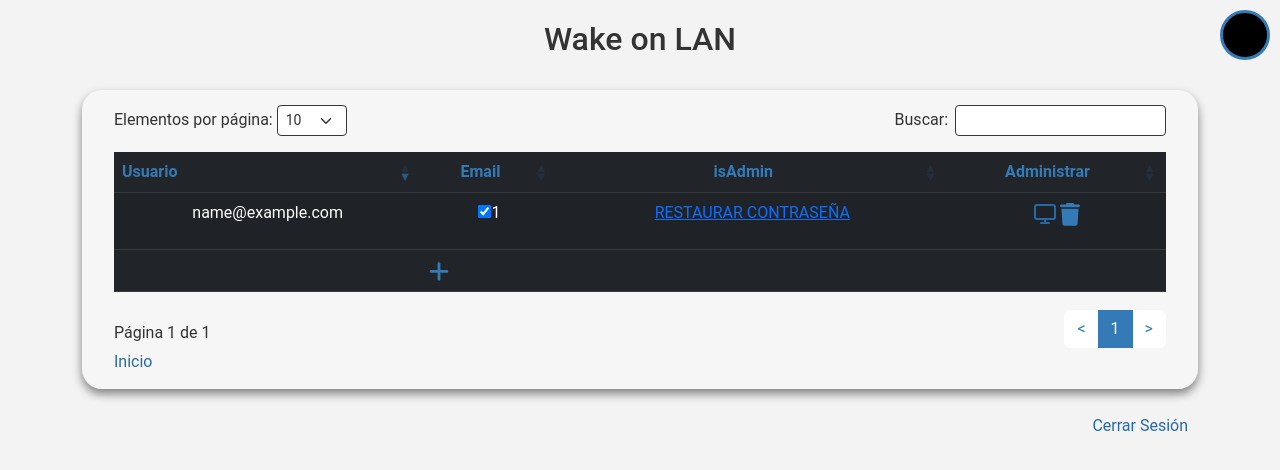
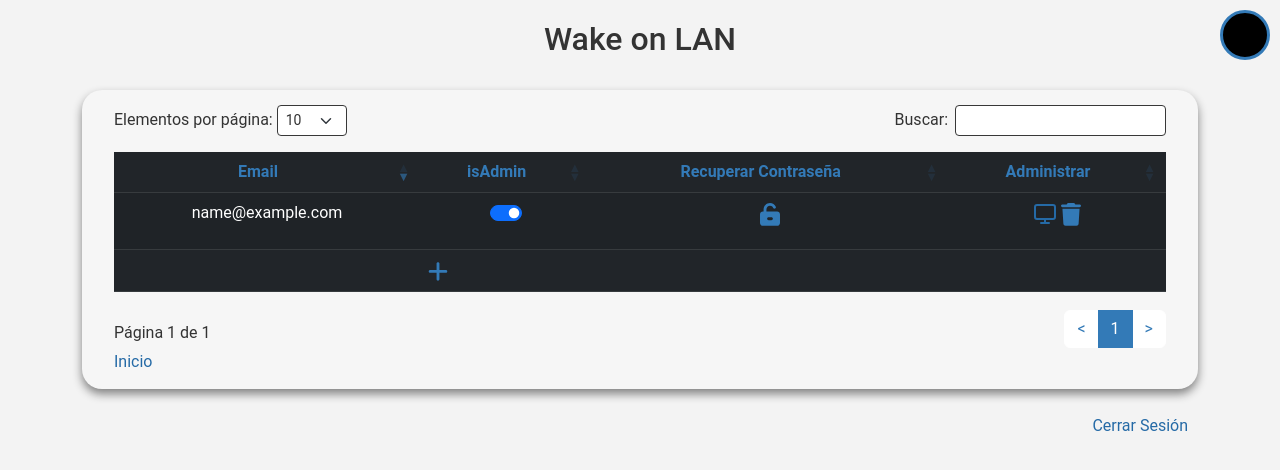
Before and after one commit to DAT-ETSIT/wolwebapp, a Flask app: page /users in a window 1280 px wide. Shown: the top 470 px of the page. Run offline with Flask 2, Linux system fonts and the light colour scheme; a user stored in the database is signed in; tables that the repository leaves empty hold one stand-in row (values such as "Sample post"); parts of the project's set-up code (start-up, migrations or seed data) failed here and were passed over; some libraries are stand-ins or nearby versions.

Commit message:
Improved styles

```diff
--- a/static/js/theme.js
+++ b/static/js/theme.js
@@ -13,15 +13,24 @@ const getCurrentTheme = () => {
 const loadTheme = (theme) => {
     const root = document.querySelector(':root');
     const table = document.querySelector('.table');
-    table.classList.remove("table-dark");
-    table.classList.remove("table-light");
+    try{
+        table.classList.remove("table-dark");
+        table.classList.remove("table-light");
+    }
+    catch {}
     if(theme === "dark"){
         themeBtn.innerHTML = `<svg xmlns="http://www.w3.org/2000/svg" width="24" height="24" viewBox="0 0 24 24" fill="none" stroke="#000000" stroke-width="2" stroke-linecap="round" stroke-linejoin="round" class="feather feather-sun"><circle cx="12" cy="12" r="5"></circle><line x1="12" y1="1" x2="12" y2="3"></line><line x1="12" y1="21" x2="12" y2="23"></line><line x1="4.22" y1="4.22" x2="5.64" y2="5.64"></line><line x1="18.36" y1="18.36" x2="19.78" y2="19.78"></line><line x1="1" y1="12" x2="3" y2="12"></line><line x1="21" y1="12" x2="23" y2="12"></line><line x1="4.22" y1="19.78" x2="5.64" y2="18.36"></line><line x1="18.36" y1="5.64" x2="19.78" y2="4.22"></line></svg>`;
+        try{
         table.classList.add("table-dark");
+        }
+        catch{}
     }
     else{
         themeBtn.innerHTML = `<svg xmlns="http://www.w3.org/2000/svg" width="24" height="24" viewBox="0 0 24 24" fill="none" stroke="#FFFFFF" stroke-width="2" stroke-linecap="round" stroke-linejoin="round" class="feather feather-moon"><path d="M21 12.79A9 9 0 1 1 11.21 3 7 7 0 0 0 21 12.79z"></path></svg>`;
+        try{
         table.classList.add("table-light");
+        }
+        catch{}
     }
     root.setAttribute('color-scheme', `${theme}`);
 }
--- a/static/js/userFunctions.js
+++ b/static/js/userFunctions.js
@@ -8,8 +8,8 @@ function addUser() {
                     <td>
                     </td>
                     <td class="text-center">
-                      <a href="#" onclick="cancelUser($(this))">CANCELAR</a>
-                      <a href="#" onclick="saveUser($(this))">GUARDAR</a>
+                      <a href="#" onclick="cancelUser($(this))"><svg class="saveIcon" xmlns="http://www.w3.org/2000/svg" viewBox="0 0 320 512"><path d="M310.6 150.6c12.5-12.5 12.5-32.8 0-45.3s-32.8-12.5-45.3 0L160 210.7 54.6 105.4c-12.5-12.5-32.8-12.5-45.3 0s-12.5 32.8 0 45.3L114.7 256 9.4 361.4c-12.5 12.5-12.5 32.8 0 45.3s32.8 12.5 45.3 0L160 301.3 265.4 406.6c12.5 12.5 32.8 12.5 45.3 0s12.5-32.8 0-45.3L205.3 256 310.6 150.6z"/></svg></a>
+                      &nbsp;<a href="#" onclick="saveUser($(this))"><svg class="saveIcon" xmlns="http://www.w3.org/2000/svg" viewBox="0 0 448 512"><path d="M64 32C28.7 32 0 60.7 0 96V416c0 35.3 28.7 64 64 64H384c35.3 0 64-28.7 64-64V173.3c0-17-6.7-33.3-18.7-45.3L352 50.7C340 38.7 323.7 32 306.7 32H64zm0 96c0-17.7 14.3-32 32-32H288c17.7 0 32 14.3 32 32v64c0 17.7-14.3 32-32 32H96c-17.7 0-32-14.3-32-32V128zM224 416c-35.3 0-64-28.7-64-64s28.7-64 64-64s64 28.7 64 64s-28.7 64-64 64z"/></svg></a>
                     </td>
                   `);
   $('tr#add').attr('id', `new_row${$('table > tbody > tr').length}`);
@@ -57,7 +57,9 @@ function saveUser(buttonClicked){
               <p class="name">` + user['email'] + `</p>
             </td>
             <td class="text-center">
-              <input type="checkbox" class="isAdmin" onclick="editUser($(this), 0)" >0
+              <div class="form-check form-switch d-flex justify-content-center">
+                <input class="form-check-input isAdmin" type="checkbox" onclick="editUser($(this), 0)">
+              </div>
             </td>
             <td class="text-center">
               <a class="pass" onclick="restorePass()">RESTAURAR CONTRASEÑA</a>
@@ -78,8 +80,8 @@ function saveUser(buttonClicked){
 }
 
 function editUser(buttonClicked, isAdmin){
-    checkbox = buttonClicked.parent()
-    row = buttonClicked.parent().parent()
+    checkbox = buttonClicked.parent().parent()
+    row = buttonClicked.parent().parent().parent()
     $.ajax({
         method: 'POST',
         url: '/users',
@@ -90,7 +92,7 @@ function editUser(buttonClicked, isAdmin){
         }
       }).done(function (response) {
         if (response['code'] == 0) {
-          checkbox.html(`<input type="checkbox" class="isAdmin" ` + ((response['isAdmin'] == 1) ? "checked" : "") + ` onclick="editUser($(this), ` + response['isAdmin'] + `)"/>` + response['isAdmin']  + ``)
+          checkbox.html(`<div class="form-check form-switch d-flex justify-content-center"><input type="checkbox" class=" form-check-input isAdmin" ` + ((response['isAdmin'] == 1) ? "checked" : "") + ` onclick="editUser($(this), ` + response['isAdmin'] + `)"/></div>`)
         } else {
           alert(response['message'])
         }
--- a/templates/editMachines.html
+++ b/templates/editMachines.html
@@ -32,7 +32,6 @@
                 <path
                   d="M135.2 17.7L128 32H32C14.3 32 0 46.3 0 64S14.3 96 32 96H416c17.7 0 32-14.3 32-32s-14.3-32-32-32H320l-7.2-14.3C307.4 6.8 296.3 0 284.2 0H163.8c-12.1 0-23.2 6.8-28.6 17.7zM416 128H32L53.2 467c1.6 25.3 22.6 45 47.9 45H346.9c25.3 0 46.3-19.7 47.9-45L416 128z" />
               </svg></a>
-              <a href="#" onclick="saveMachine($(this), true)"><svg class="saveIcon" xmlns="http://www.w3.org/2000/svg" viewBox="0 0 448 512"><path d="M64 32C28.7 32 0 60.7 0 96V416c0 35.3 28.7 64 64 64H384c35.3 0 64-28.7 64-64V173.3c0-17-6.7-33.3-18.7-45.3L352 50.7C340 38.7 323.7 32 306.7 32H64zm0 96c0-17.7 14.3-32 32-32H288c17.7 0 32 14.3 32 32v64c0 17.7-14.3 32-32 32H96c-17.7 0-32-14.3-32-32V128zM224 416c-35.3 0-64-28.7-64-64s28.7-64 64-64s64 28.7 64 64s-28.7 64-64 64z"/></svg></a>
           </td>
         </tr>
         {% endfor %}
@@ -45,8 +44,6 @@
                 <path
                   d="M256 80c0-17.7-14.3-32-32-32s-32 14.3-32 32V224H48c-17.7 0-32 14.3-32 32s14.3 32 32 32H192V432c0 17.7 14.3 32 32 32s32-14.3 32-32V288H400c17.7 0 32-14.3 32-32s-14.3-32-32-32H256V80z" />
               </svg></a>
-          </td>
-          <td>
           </td>
           <td>
           </td>
--- a/templates/users.html
+++ b/templates/users.html
@@ -6,9 +6,9 @@
   <table id="equipos" class="table table-striped table-dark table-hover" style="width:100%">
     <thead>
       <tr>
-        <th>Usuario</th>
         <th class="text-center">Email</th>
         <th class="text-center">isAdmin</th>
+        <th class="text-center">Recuperar Contraseña</th>
         <th class="text-center">Administrar</th>
       </tr>
     </thead>
@@ -19,10 +19,12 @@
           <p class="email">{{ user['email'] }}</p>
         </td>
         <td class="text-center">
-          <input type="checkbox" class="isAdmin" {{"checked" if user['admin'] else ""}} onclick="editUser($(this), {{ 1 if user['admin'] else 0 }})" >{{ 1 if user['admin'] else 0 }}
+          <div class="form-check form-switch d-flex justify-content-center">
+            <input class="form-check-input isAdmin" type="checkbox" {{"checked" if user['admin'] else ""}} onclick="editUser($(this), {{ 1 if user['admin'] else 0 }})">
+          </div>
         </td>
         <td class="text-center">
-          <a class="pass" onclick="restorePass()">RESTAURAR CONTRASEÑA</a>
+          <a href="#" class="pass" onclick="restorePass()"><svg class="icono" xmlns="http://www.w3.org/2000/svg" viewBox="0 0 448 512"><path d="M224 64c-44.2 0-80 35.8-80 80v48H384c35.3 0 64 28.7 64 64V448c0 35.3-28.7 64-64 64H64c-35.3 0-64-28.7-64-64V256c0-35.3 28.7-64 64-64H80V144C80 64.5 144.5 0 224 0c57.5 0 107 33.7 130.1 82.3c7.6 16 .8 35.1-15.2 42.6s-35.1 .8-42.6-15.2C283.4 82.6 255.9 64 224 64zm32 320c17.7 0 32-14.3 32-32s-14.3-32-32-32H192c-17.7 0-32 14.3-32 32s14.3 32 32 32h64z"/></svg></a>
         </td>
         <td class="text-center">
           <a href="#" onclick=""><svg xmlns="http://www.w3.org/2000/svg" width="24" height="24" viewBox="0 0 24 24" fill="none" stroke="currentColor" stroke-width="2" stroke-linecap="round" stroke-linejoin="round" class="feather feather-monitor"><rect x="2" y="3" width="20" height="14" rx="2" ry="2"></rect><line x1="8" y1="21" x2="16" y2="21"></line><line x1="12" y1="17" x2="12" y2="21"></line></svg></a>
```
Also changed, not shown: static/js/machineFunctions.js (+4 -4 lines).
